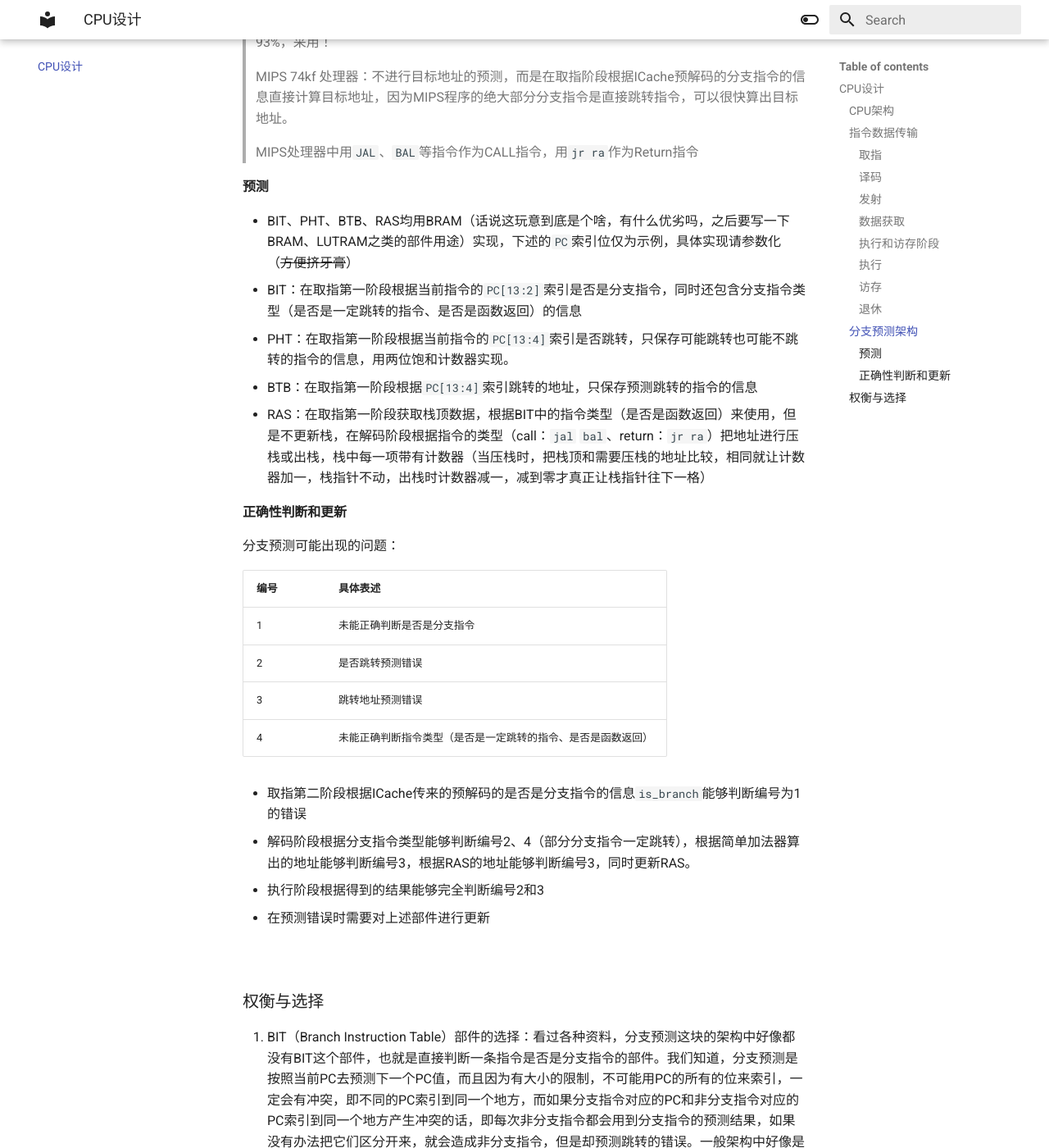
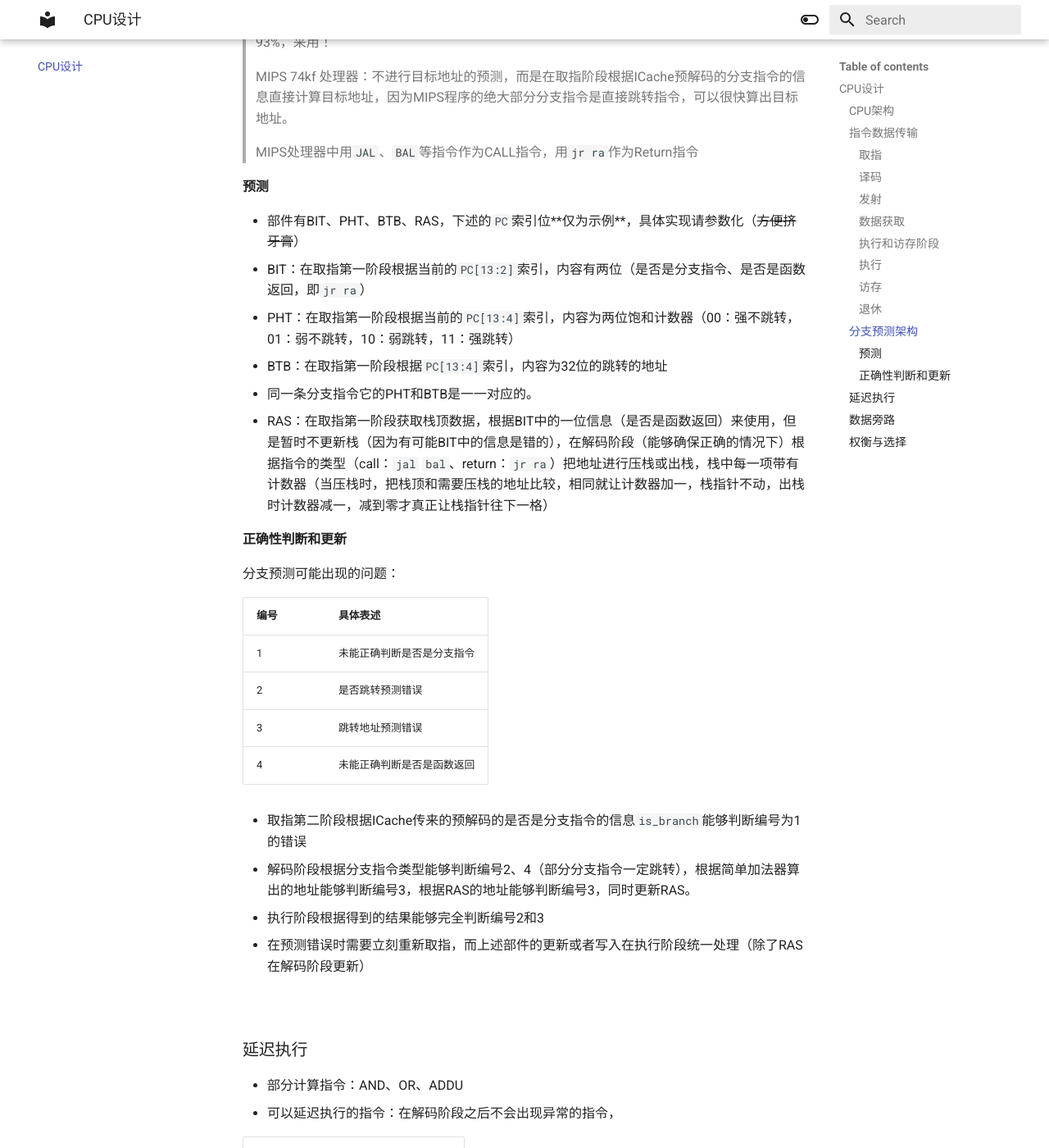
Before and after one commit to LXBchong/long_xin_bei, an MkDocs documentation site: the page built from docs/competition/CPU设计.md, in a window 1280 px wide and 1400 px high, scrolled down 4458 px. Shown: the whole window at 82% size. Built offline with MkDocs 1.6.1 and Material for MkDocs 9.7.7, drawn with Linux system fonts in a browser that asks for light colours; some of the changed text lies outside the part shown.

Commit message:
add data forwarding and delayed execute

```diff
--- a/docs/competition/CPU设计.md
+++ b/docs/competition/CPU设计.md
@@ -114,33 +114,59 @@
 
 #### 预测
 
-- BIT、PHT、BTB、RAS均用BRAM（话说这玩意到底是个啥，有什么优劣吗，之后要写一下BRAM、LUTRAM之类的部件用途）实现，下述的`PC`索引位仅为示例，具体实现请参数化（~~方便挤牙膏~~）
-- BIT：在取指第一阶段根据当前指令的`PC[13:2]`索引是否是分支指令，同时还包含分支指令类型（是否是一定跳转的指令、是否是函数返回）的信息
-- PHT：在取指第一阶段根据当前指令的`PC[13:4]`索引是否跳转，只保存可能跳转也可能不跳转的指令的信息，用两位饱和计数器实现。
-- BTB：在取指第一阶段根据`PC[13:4]`索引跳转的地址，只保存预测跳转的指令的信息
-- RAS：在取指第一阶段获取栈顶数据，根据BIT中的指令类型（是否是函数返回）来使用，但是不更新栈，在解码阶段根据指令的类型（call：`jal` `bal`、return：`jr ra`）把地址进行压栈或出栈，栈中每一项带有计数器（当压栈时，把栈顶和需要压栈的地址比较，相同就让计数器加一，栈指针不动，出栈时计数器减一，减到零才真正让栈指针往下一格）
+- 部件有BIT、PHT、BTB、RAS，下述的`PC`索引位**仅为示例**，具体实现请参数化（~~方便挤牙膏~~）
+- BIT：在取指第一阶段根据当前的`PC[13:2]`索引，内容有两位（是否是分支指令、是否是函数返回，即`jr ra`）
+- PHT：在取指第一阶段根据当前的`PC[13:4]`索引，内容为两位饱和计数器（00：强不跳转，01：弱不跳转，10：弱跳转，11：强跳转）
+- BTB：在取指第一阶段根据`PC[13:4]`索引，内容为32位的跳转的地址
+- 同一条分支指令它的PHT和BTB是一一对应的。
+- RAS：在取指第一阶段获取栈顶数据，根据BIT中的一位信息（是否是函数返回）来使用，但是暂时不更新栈（因为有可能BIT中的信息是错的），在解码阶段（能够确保正确的情况下）根据指令的类型（call：`jal` `bal`、return：`jr ra`）把地址进行压栈或出栈，栈中每一项带有计数器（当压栈时，把栈顶和需要压栈的地址比较，相同就让计数器加一，栈指针不动，出栈时计数器减一，减到零才真正让栈指针往下一格）
 
 #### 正确性判断和更新
 分支预测可能出现的问题：
 
-| 编号 | 具体表述                                                     |
-| ---- | ------------------------------------------------------------ |
-| 1    | 未能正确判断是否是分支指令                                   |
-| 2    | 是否跳转预测错误                                             |
-| 3    | 跳转地址预测错误                                             |
-| 4    | 未能正确判断指令类型（是否是一定跳转的指令、是否是函数返回） |
+| 编号 | 具体表述                   |
+| ---- | -------------------------- |
+| 1    | 未能正确判断是否是分支指令 |
+| 2    | 是否跳转预测错误           |
+| 3    | 跳转地址预测错误           |
+| 4    | 未能正确判断是否是函数返回 |
 
 - 取指第二阶段根据ICache传来的预解码的是否是分支指令的信息`is_branch`能够判断编号为1的错误
 - 解码阶段根据分支指令类型能够判断编号2、4（部分分支指令一定跳转），根据简单加法器算出的地址能够判断编号3，根据RAS的地址能够判断编号3，同时更新RAS。
 - 执行阶段根据得到的结果能够完全判断编号2和3
-- 在预测错误时需要对上述部件进行更新
+- 在预测错误时需要立刻重新取指，而上述部件的更新或者写入在执行阶段统一处理（除了RAS在解码阶段更新）
+
+<br>
+
+### 延迟执行
+
+- 部分计算指令：AND、OR、ADDU
+- 可以延迟执行的指令：在解码阶段之后不会出现异常的指令，
+
+| 可能出现异常的指令 | 延迟执行的原因 |
+| ------------------ | -------------- |
+|                    |                |
+|                    |                |
+|                    |                |
+
+- 什么时候需要延迟执行：当在读操作数的时候，指令操作数没有完全准备好，且此时指令允许延迟执行，需要在写入计分板的时候带上额外一位（允许）
+
+<br>
+
+### 数据旁路
+
+当指令进入`FU`的时候将信息写入计分板
+
+- 计分板：一共31行，每一行包含的是对应寄存器的状态（一共32个寄存器，但是不包括0号寄存器）
+- 计分板中包含的信息位：pending（寄存器有效位，即寄存器是否是`FU`中某些的指令的目的寄存器）、指令类型（访存、计算、乘法）、在FU中的周期（每个周期自增）、判断其是否会延迟执行
 
 <br>
 
 ### 权衡与选择
 
-1. BIT（Branch Instruction Table）部件的选择：看过各种资料，分支预测这块的架构中好像都没有BIT这个部件，也就是直接判断一条指令是否是分支指令的部件。我们知道，分支预测是按照当前PC去预测下一个PC值，而且因为有大小的限制，不可能用PC的所有的位来索引，一定会有冲突，即不同的PC索引到同一个地方，而如果分支指令对应的PC和非分支指令对应的PC索引到同一个地方产生冲突的话，即每次非分支指令都会用到分支指令的预测结果，如果没有办法把它们区分开来，就会造成非分支指令，但是却预测跳转的错误。一般架构中好像是用BTB中tag比对后出现的miss（非分支指令一定会miss，所以只能顺序取，所以不会出现跳转的错误）来被动区分非分支指令和分支指令，这里我们打算主动区分，因为每个PC值只需要存放一位是否是分支指令的信息，所以可以存放很多。同时还可以存放分支指令类型的信息。
-2. 分支与非分支指令的区分？主动：BIT，需要的空间多。被动：在BTB中利用tag比对会出现的miss，时间花费多
-3. 取指时分支指令与延迟槽怎么处理？（1）ICache给的指令组中分支和延迟槽绑定，问题：分支和延迟槽不在同一个cache line（2）译码阶段若发现没有取到分支指令后的延迟槽，把分支的信息放在一个缓存中，等到下一周期取来了延迟槽再进行分支预测和正确性判断。目前我们采取的是方法（2）
-4. 发射阶段若第二条是分支指令则不发射的原因：当分支预测失败后需要清空之前的指令，如果延迟槽慢分支指令一个周期的话，则延迟槽需要执行，而和延迟槽同周期发射的另一条指令则不需要执行，但他们是在同一个周期发射的，处理起来比较麻烦。
-5. 针对分支指令（就是拿分支指令的PC来）进行分支预测：（1）因为一个指令组最多只有一条分支指令，所以不会出现需要多次预测的情况，可以直接用指令组对应的PC值（8字节对齐）来预测（2）虽然有可能不执行分支指令，而是直接执行分支指令后一条指令（即延迟槽）：比如说有一条分支指令跳转到延迟槽，这样用分支预测就不正确了，一个解决方法是存放指令组中分支指令的具体位置，但是可能性比较小，所以不进行特殊处理。
+1. store指令需要返回`data_ok`吗？目前`dcache`对标`icache`，所以是需要返回`data_ok`
+2. BIT（Branch Instruction Table）部件的选择：看过各种资料，分支预测这块的架构中好像都没有BIT这个部件，也就是直接判断一条指令是否是分支指令的部件。我们知道，分支预测是按照当前PC去预测下一个PC值，而且因为有大小的限制，不可能用PC的所有的位来索引，一定会有冲突，即不同的PC索引到同一个地方，而如果分支指令对应的PC和非分支指令对应的PC索引到同一个地方产生冲突的话，即每次非分支指令都会用到分支指令的预测结果，如果没有办法把它们区分开来，就会造成非分支指令，但是却预测跳转的错误。一般架构中好像是用BTB中tag比对后出现的miss（非分支指令一定会miss，所以只能顺序取，所以不会出现跳转的错误）来被动区分非分支指令和分支指令，这里我们打算主动区分，因为每个PC值只需要存放一位是否是分支指令的信息，所以可以存放很多。同时还可以存放分支指令类型的信息。
+3. 分支与非分支指令的区分？主动：BIT，需要的空间多。被动：在BTB中利用tag比对会出现的miss，时间花费多
+4. 取指时分支指令与延迟槽怎么处理？（1）ICache给的指令组中分支和延迟槽绑定，问题：分支和延迟槽不在同一个cache line（2）译码阶段若发现没有取到分支指令后的延迟槽，把分支的信息放在一个缓存中，等到下一周期取来了延迟槽再进行分支预测和正确性判断。目前我们采取的是方法（2）
+5. 发射阶段若第二条是分支指令则不发射的原因：当分支预测失败后需要清空之前的指令，如果延迟槽慢分支指令一个周期的话，则延迟槽需要执行，而和延迟槽同周期发射的另一条指令则不需要执行，但他们是在同一个周期发射的，处理起来比较麻烦。
+6. 针对分支指令（就是拿分支指令的PC来）进行分支预测：（1）因为一个指令组最多只有一条分支指令，所以不会出现需要多次预测的情况，可以直接用指令组对应的PC值（8字节对齐）来预测（2）虽然有可能不执行分支指令，而是直接执行分支指令后一条指令（即延迟槽）：比如说有一条分支指令跳转到延迟槽，这样用分支预测就不正确了，一个解决方法是存放指令组中分支指令的具体位置，但是可能性比较小，所以不进行特殊处理。
```
Also changed, not shown: 1 other file.
